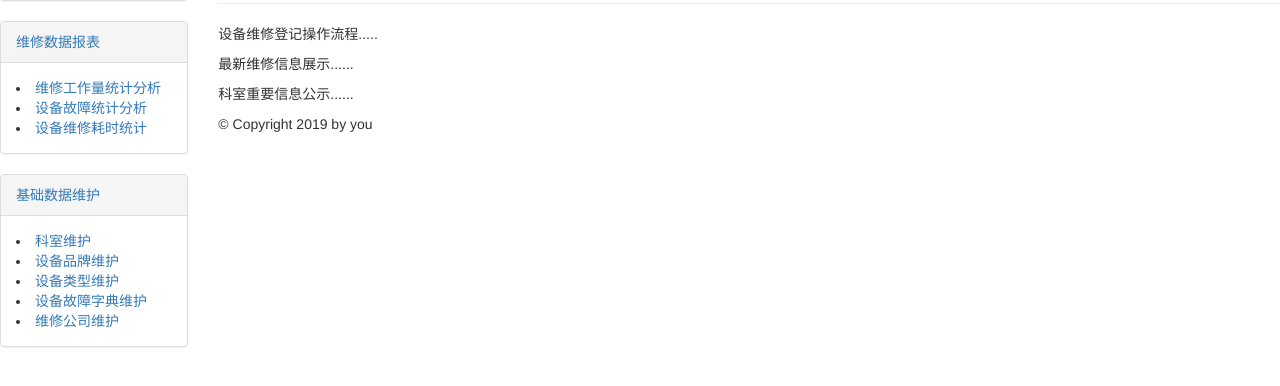
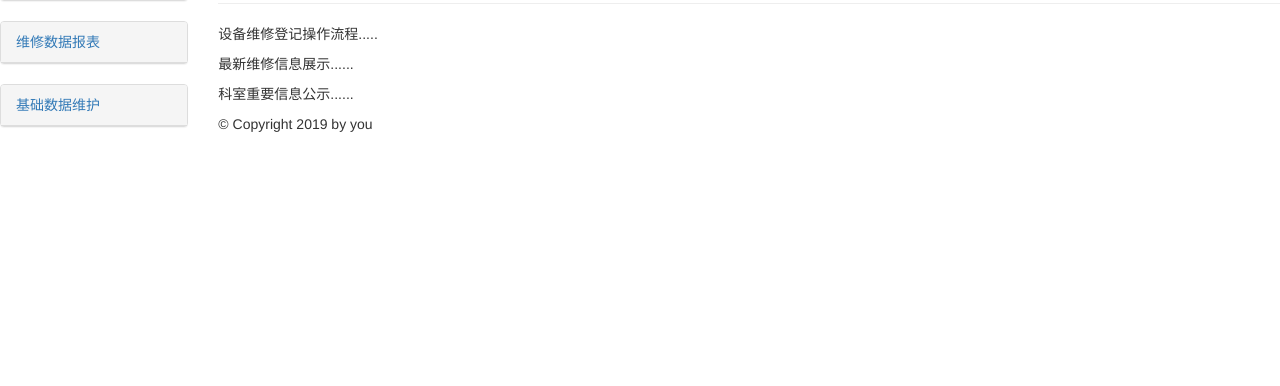
Before and after one commit to drsuxiao/repair, a Flask app: page / in a window 1280 px wide. Shown: the part 204-590 px from the top of the page. Run offline with Flask 2, Linux system fonts and the light colour scheme; some libraries are stand-ins or nearby versions.

Commit message:
编辑窗默认值优化+

```diff
--- a/app/templates/base.html
+++ b/app/templates/base.html
@@ -103,7 +103,7 @@
                                 维修数据报表
                             </a>
                         </div>
-                        <div class="panel-body panel-collapse in collapse" id="p2">
+                        <div class="panel-body panel-collapse collapse" id="p2">
                             <li><a href="{{url_for('show_repair_workload')}}">维修工作量统计分析</a></li>
                             <li><a href="{{url_for('show_repair_fault')}}">设备故障统计分析</a></li>
                             <li><a href="#">设备维修耗时统计</a></li>
@@ -115,7 +115,7 @@
                                 基础数据维护
                             </a>
                         </div>
-                        <div class="panel-body panel-collapse in collapse" id="p3">
+                        <div class="panel-body panel-collapse collapse" id="p3">
                             <li><a href="{{ url_for('show_departments')}}">科室维护</a></li>
                             <li><a href="{{ url_for('show_equipment_brands')}}">设备品牌维护</a></li>
                             <li><a href="{{ url_for('show_equipment_types')}}">设备类型维护</a></li>
--- a/app/templates/base_repairs.html
+++ b/app/templates/base_repairs.html
@@ -5,9 +5,10 @@
 {% block content %}
 <!-- 搜素面板 -->
 <div class="panel panel-default">
+    <div class="panel-heading">
     <a data-toggle="collapse" data-parent="#accordion"  href="#pn_query">
         显示/隐藏查询框<span class="caret"></span>  <!-- 下拉符号 -->
-    </a>
+    </a></div>
     <div id="pn_query" class="panel-collapse collapse table-responsive">
         <table class="table table-condensed">
             <tr>
```
